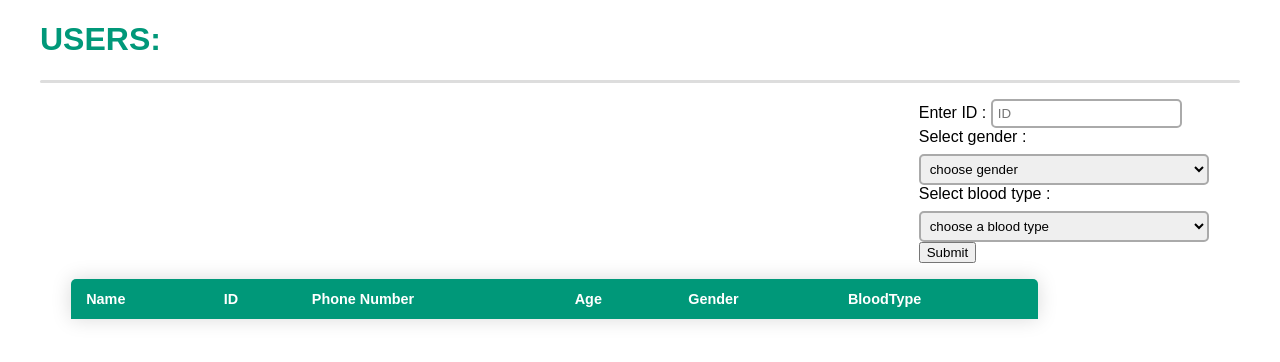
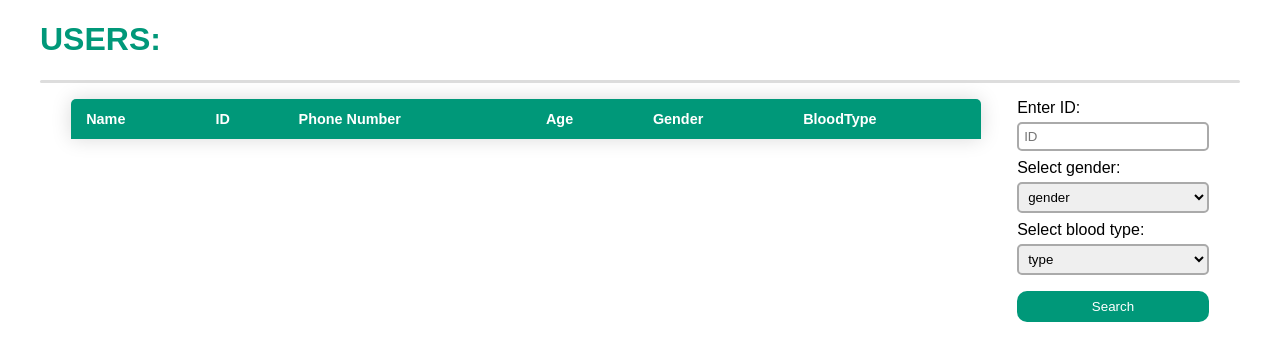
Before and after one commit to byshy/blood_center, a Django app: page /users/search/get_doners in a window 1280 px wide. Shown: the top 362 px of the page. Run offline with Django 3.2, Linux system fonts and the light colour scheme; a user stored in the database is signed in; tables that the repository leaves empty hold one stand-in row (values such as "Sample post"); lists and menus that the app fills with data are empty.

Commit message:
minor refactor

```diff
--- a/static/style.css
+++ b/static/style.css
@@ -27,9 +27,12 @@
 }
 
 .ID{
+	width: 93%;
 	border:2px solid #aaa;
 	border-radius: 5px;
 	padding: 5px;
+	margin-top: 0.3rem;
+	margin-bottom: 0.5rem;
 }
 
 .gender{
@@ -38,6 +41,8 @@
 	border:2px solid #aaa;
 	border-radius: 5px;
 	padding: 5px;
+	margin-top: 0.3rem;
+	margin-bottom: 0.5rem;
 
 }
 
@@ -47,6 +52,8 @@
 	border:2px solid #aaa;
 	border-radius: 5px;
 	padding: 5px;
+	margin-top: 0.3rem;
+	margin-bottom: 0.5rem;
 }
 
 button{
@@ -61,7 +68,7 @@
 }
 
 table{
-	width: 85%;
+	width: 80%;
 	float: left;
 	margin-top: 1rem;
 	border-collapse: collapse;
--- a/templates/search.html
+++ b/templates/search.html
@@ -17,16 +17,19 @@
 
 		<div class="form">
 			<form action= "get_doners">
-				Enter ID : <input type="text" placeholder="ID" class="ID" name ="ID" ><br>
+				<label>Enter ID:</label><br>
+				<input type="text" placeholder="ID" class="ID" name ="ID" ><br>
 
-				Select gender : <select class="gender" name="gender" >
-					<option>choose gender</option>
+ 				<label>Select gender:</label>
+				<select class="gender" name="gender" >
+					<option value="" disabled selected hidden>gender</option>
 					<option>Male</option>
 					<option>Female</option>
 				</select><br>
 
-				Select blood type : <select class="blood" name = "bloodType">
-					<option>choose a blood type</option>
+				<label>Select blood type:</label>
+				<select class="blood" name = "bloodType" placeholder=""type>
+					<option value="" disabled selected hidden>type</option>
 					<option>A+</option>
 					<option>A-</option>
 					<option>B+</option>
@@ -36,7 +39,7 @@
 					<option>O+</option>
 					<option>O-</option>
 				</select><br>
-				<input type="submit">
+				<button>Search</button>
 			</form>
 		</div>
 
--- a/users/views.py
+++ b/users/views.py
@@ -49,8 +49,10 @@
 def searchView(request):
     if request.user.is_authenticated:
         search_id = request.GET.get('ID', '')
+        # search_gender = request.GET.get('gender', '')
         search_gender = 1 if (request.GET.get('gender', '')) == "male" else 2
         T = request.GET.get('bloodType', '')
+        # search_blood_type = request.GET.get('bloodType', '')
         if T == "A+":
             search_blood_type = 1
         elif T == "A-":
@@ -67,9 +69,15 @@
             search_blood_type = 7
         else:
             search_blood_type = 8
-        doner = (Donor.objects.filter(id = search_id) | Donor.objects.filter(gender = search_gender) | Donor.objects.filter(blood_type = search_blood_type))
+
+        donor = (
+                Donor.objects.filter(id=search_id) |
+                Donor.objects.filter(gender=search_gender) |
+                Donor.objects.filter(blood_type=search_blood_type)
+                )
+
         context = {
-                'doners': doner
+                'doners': donor
         }
         return render(request, "search.html", context)
     else:
```
Also changed, not shown: other parts of templates/search.html (+14 -14 lines).
